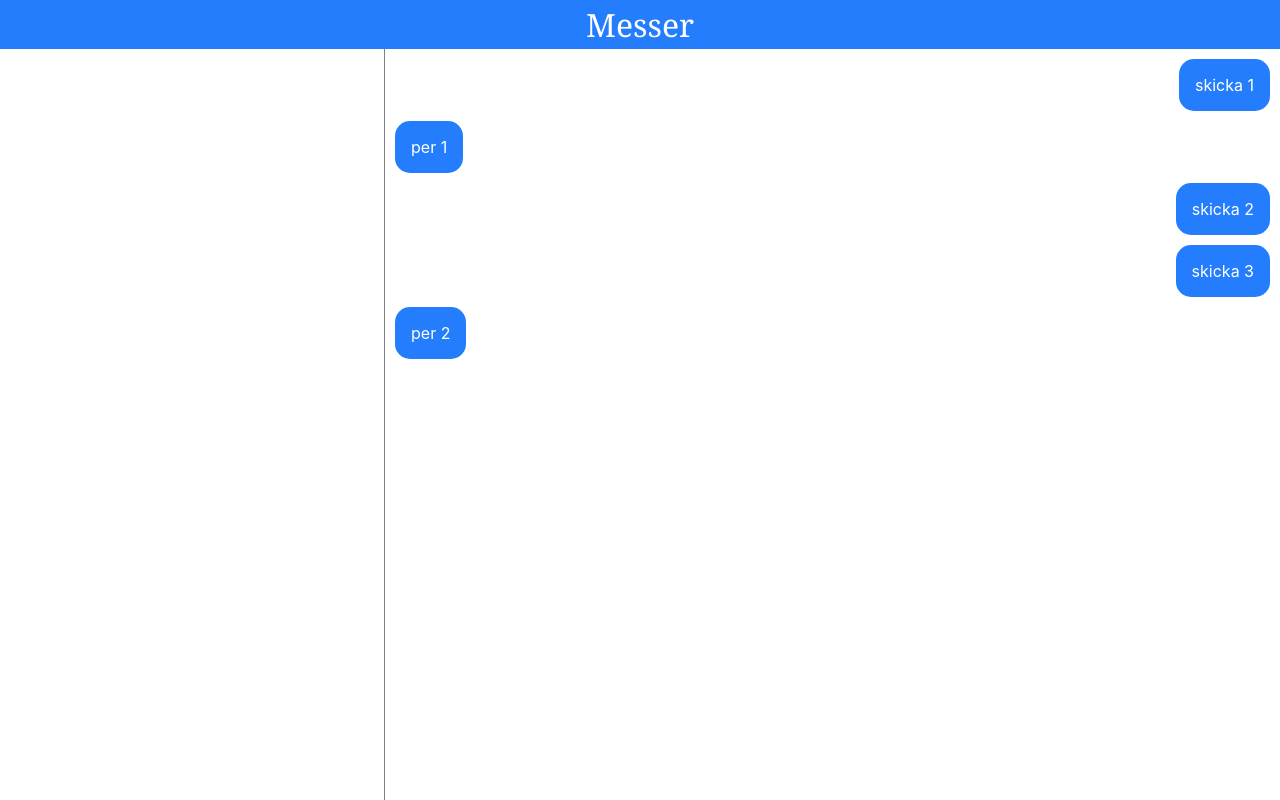
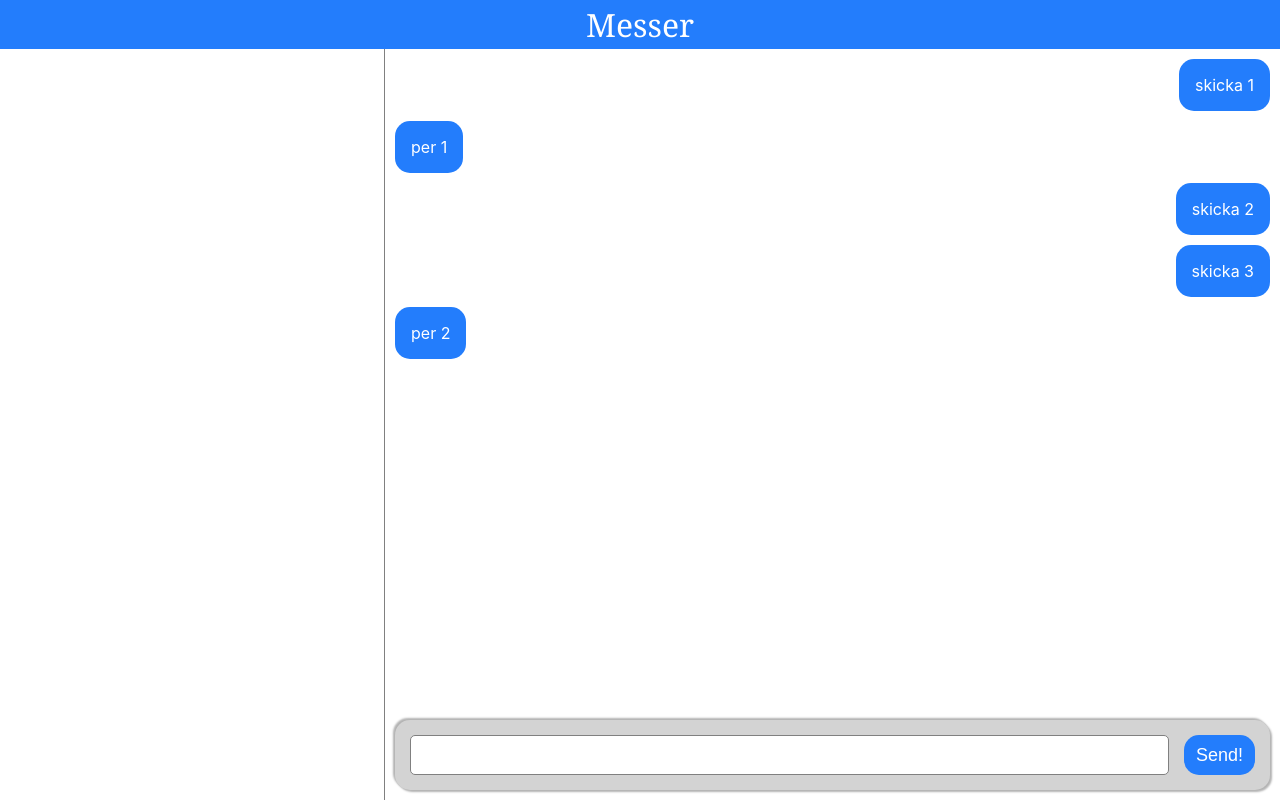
Before and after one commit to Skogis02/messer-frontend, a React (Create React App) app: page / in a window 1280 px wide. Built offline with nearby package versions, Linux system fonts and the light colour scheme.

Commit message:
Added a chat input field.

```diff
--- a/src/components/Chat.tsx
+++ b/src/components/Chat.tsx
@@ -1,5 +1,6 @@
 import React from 'react'
 import { Message, } from './Message'
+import { ChatInputField } from './ChatInputField'
 import './styles/Chat.css'
 
 export interface messageProps {
@@ -78,7 +79,12 @@ export const Chat: React.FC<chatProps> = ({friend, sentMessages, receivedMessage
 
     return (
     <div className='chat'>
-        {RenderMessages()}
+        <div
+        className='messages'
+        >
+            {RenderMessages()}
+        </div>
+        <ChatInputField/>
     </div>
   )
 }
--- /dev/null
+++ b/src/components/ChatInputField.tsx
@@ -0,0 +1,20 @@
+import React from 'react'
+import './styles/ChatInputField.css'
+
+export const ChatInputField: React.FC = () => {
+  return (
+    <div
+    className='chat-input-field'
+    >
+        <input
+        className='univ-input'
+        type='text'>
+        </input>
+        <button
+        className='send-button'
+        >
+            Send!
+        </button>
+    </div>
+  )
+}
--- a/src/components/styles/Chat.css
+++ b/src/components/styles/Chat.css
@@ -2,7 +2,14 @@
     display: flex;
     flex-direction: column;
     flex-grow: 1;
+    justify-content: space-between;
     padding: 10px;
+}
+
+.messages {
+    display: flex;
+    flex-direction: column;
+    flex-grow: 1;
     gap: 10px;
 }
 
--- /dev/null
+++ b/src/components/styles/ChatInputField.css
@@ -0,0 +1,30 @@
+.chat-input-field {
+    display: flex;
+    padding: 15px;
+    background-color: lightgrey;
+    border-radius: 15px;
+    gap: 15px;
+    box-shadow: 2px 2px 2px rgba(0,0,0,0.3), -2px -2px 2px rgba(0,0,0,0.3);
+}
+
+.univ-input {
+    flex-grow: 1;
+    font-size: large;
+    border-color: transparent;
+}
+
+.send-button {
+    font-size: large;
+    background-color: rgb(35, 125, 252);
+    border-radius: 15px;
+    color: white;
+    border-color: transparent;
+    height: 100%;
+    padding-left: 10px;
+    padding-right: 10px;
+
+}
+
+.send-button:hover {
+    background-color: rgb(31, 108, 214);
+}
```
